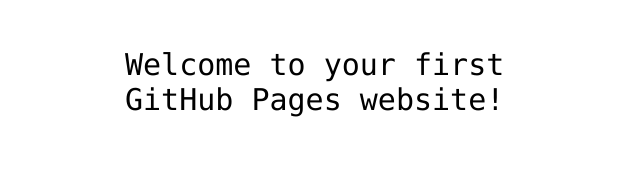
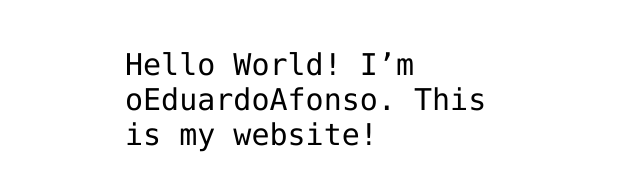
Before and after one commit to oEduardoAfonso/hello-world, a plain HTML site: page index.html in a window 1280 px wide. Shown: the part 341-532 px from the top of the page, without its empty margins (315-955 px from the left). Drawn offline with Linux system fonts and the light colour scheme.

Commit message:
Adicionando meu user ao index.html

```diff
--- a/index.html
+++ b/index.html
@@ -12,7 +12,7 @@
 <img src="https://octodex.github.com/images/daftpunktocat-thomas.gif" id="octocat" alt="octocat-gif" />
 
 <!-- Change this code here by copy and pasting your template on line 15 -->
-<p>Welcome to your first GitHub Pages website!</p>
+<p>Hello World! I’m oEduardoAfonso. This is my website!</p>
 
 </body>
 </html>
```
